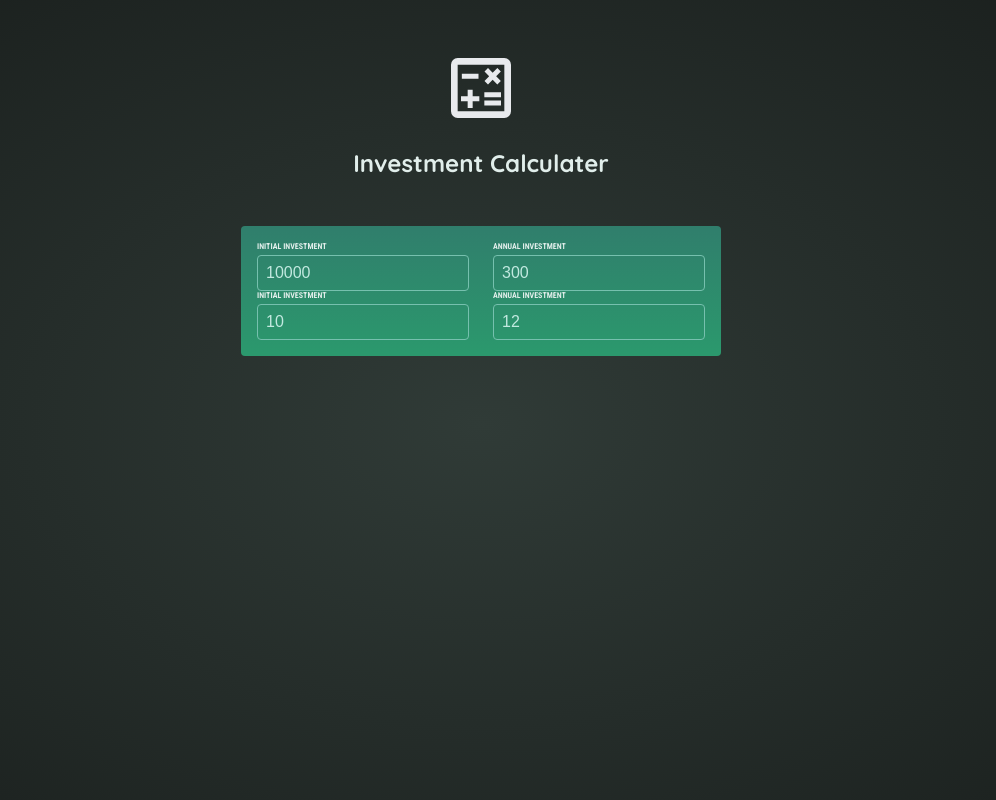
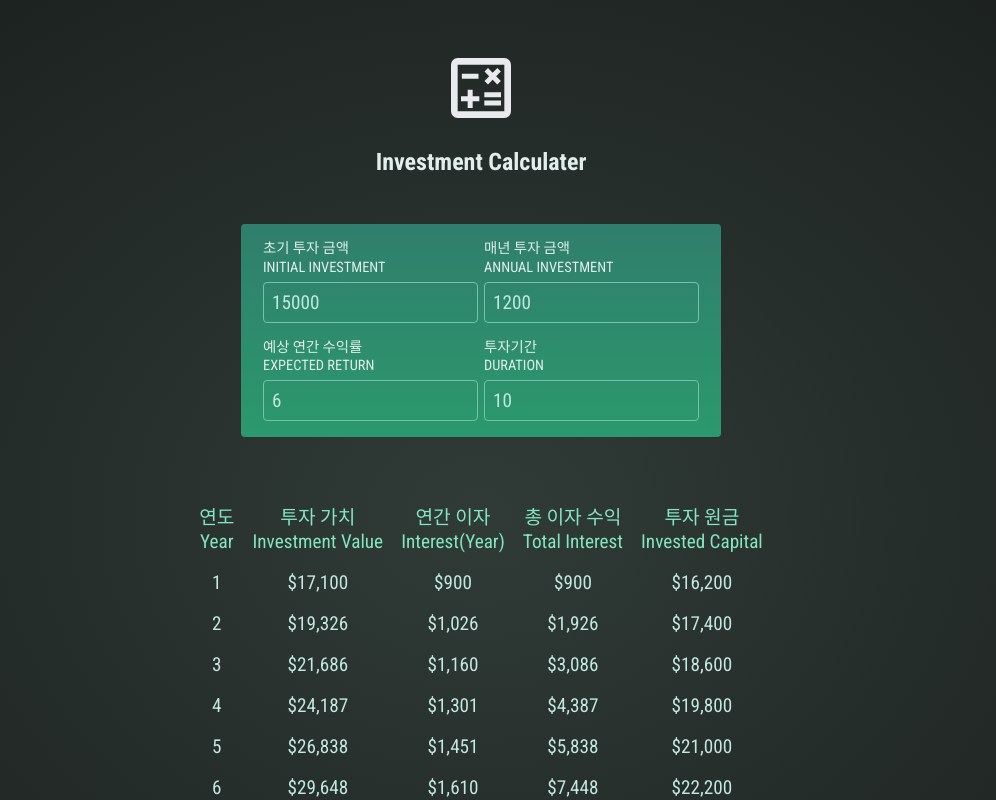
Before and after one commit to puddingForever/react-study, a React (Vite) app: page / in a window 1280 px wide. Shown: the top 800 px of the page, without its empty margins (159-1155 px from the left). Built offline with nearby package versions, Linux system fonts and the light colour scheme.

Commit message:
feat: 계산 값 테이블 업데이트

```diff
--- a/src/App.jsx
+++ b/src/App.jsx
@@ -1,14 +1,14 @@
 import { useState } from "react";
 import Header from "./components/Header";
 import UserInput from "./components/UserInput";
-import { ListTable } from "./components/ListTable";
+import ListTable from "./components/ListTable";
 
 function App() {
   const [inputValue, setUserValue] = useState({
-    initialInvestment: 10000,
-    annualInvestment: 300,
-    expectedReturn: 10,
-    duration: 12,
+    initialInvestment: 15000,
+    annualInvestment: 1200,
+    expectedReturn: 6,
+    duration: 10,
   });
 
   return (
--- a/src/components/ListTable.jsx
+++ b/src/components/ListTable.jsx
@@ -1,12 +1,50 @@
 import { calculateInvestmentResults, formatter } from "../util/investment";
+const THEAD_NAMES = [
+  "연도\nYear",
+  "투자 가치\nInvestment Value",
+  "연간 이자\nInterest(Year)",
+  "총 이자 수익\nTotal Interest",
+  "투자 원금\nInvested Capital",
+];
 
-export function ListTable({ inputValue }) {
-  const result = calculateInvestmentResults(inputValue);
-  console.log(result);
-  //Year, Investment Value, Interest(Year), Total Interest, Invested Capital
+export default function ListTable({ inputValue }) {
+  const results = calculateInvestmentResults(inputValue);
+  const { valueEndOfYear, interest, annualInvestment } = results[0];
+  const initialInvestment = valueEndOfYear - interest - annualInvestment;
+  console.log(results);
   return (
     <>
-      <table id="table"></table>
+      <table id="result">
+        <thead>
+          <tr>
+            {THEAD_NAMES.map((name) => (
+              <td key={name}>{name}</td>
+            ))}
+          </tr>
+        </thead>
+        <tbody>
+          {results.map((result) => {
+            //연도, 연간 이자, 연말 총 투자가치, 연간 투자 금액
+            const { year, interest, valueEndOfYear, annualInvestment } = result;
+            const totalInterest = valueEndOfYear - annualInvestment * year - initialInvestment;
+            const totalAmountInvested = valueEndOfYear - totalInterest;
+            return (
+              <tr key={year} className="center">
+                {/* 연도 */}
+                <td>{year}</td>
+                {/* 투자 가치 */}
+                <td>{formatter.format(valueEndOfYear)}</td>
+                {/* 연간 이자 */}
+                <td>{formatter.format(interest)}</td>
+                {/* 총 이자 */}
+                <td>{formatter.format(totalInterest)}</td>
+                {/* 투자 원금 */}
+                <td>{formatter.format(totalAmountInvested)}</td>
+              </tr>
+            );
+          })}
+        </tbody>
+      </table>
     </>
   );
 }
--- a/src/components/UserInput.jsx
+++ b/src/components/UserInput.jsx
@@ -9,7 +9,11 @@ export default function UserInput({ label, inputValue, setUserValue, ...props })
     <article id="user-input">
       <div className="input-group">
         <div>
-          <label htmlFor={names[0]}>INITIAL INVESTMENT</label>
+          <label htmlFor={names[0]}>
+            초기 투자 금액
+            <br />
+            INITIAL INVESTMENT
+          </label>
           <input
             type="number"
             name={names[0]}
@@ -20,7 +24,11 @@ export default function UserInput({ label, inputValue, setUserValue, ...props })
           />
         </div>
         <div>
-          <label htmlFor={names[1]}>ANNUAL INVESTMENT</label>
+          <label htmlFor={names[1]}>
+            매년 투자 금액
+            <br />
+            ANNUAL INVESTMENT
+          </label>
           <input
             type="number"
             name={names[1]}
@@ -33,7 +41,11 @@ export default function UserInput({ label, inputValue, setUserValue, ...props })
       </div>
       <div className="input-group">
         <div>
-          <label htmlFor={names[2]}>INITIAL INVESTMENT</label>
+          <label htmlFor={names[2]}>
+            예상 연간 수익률
+            <br />
+            EXPECTED RETURN
+          </label>
           <input
             type="number"
             name={names[2]}
@@ -44,7 +56,11 @@ export default function UserInput({ label, inputValue, setUserValue, ...props })
           />
         </div>
         <div>
-          <label htmlFor={names[3]}>ANNUAL INVESTMENT</label>
+          <label htmlFor={names[3]}>
+            투자기간
+            <br />
+            DURATION
+          </label>
           <input
             type="number"
             name={names[3]}
--- a/src/index.css
+++ b/src/index.css
@@ -6,7 +6,7 @@
 
 body {
   margin: 0;
-  font-family: "Quicksand", sans-serif;
+  font-family: "Roboto Condensed", sans-serif;
   -webkit-font-smoothing: antialiased;
   -moz-osx-font-smoothing: grayscale;
   background: radial-gradient(#303b37, #1a1f1d);
@@ -31,9 +31,12 @@ body {
 }
 
 #user-input {
+  display: flex;
+  flex-direction: column;
   padding: 1rem;
   max-width: 30rem;
   margin: 2rem auto;
+  gap: 1rem;
   border-radius: 4px;
   background: linear-gradient(180deg, #307e6c, #2b996d);
 }
@@ -41,15 +44,13 @@ body {
 .input-group {
   display: flex;
   justify-content: space-evenly;
-  gap: 1.5rem;
 }
 
 #user-input label {
   display: block;
   margin-bottom: 0.25rem;
-  font-family: "Roboto Condensed", sans-serif;
-  font-size: 0.5rem;
-  font-weight: bold;
+  font-size: 0.9rem;
+  line-height: 1.3;
   text-transform: uppercase;
 }
 
@@ -60,7 +61,8 @@ body {
   border-radius: 0.25rem;
   background-color: transparent;
   color: #c2e9e0;
-  font-size: 1rem;
+  font-size: 1.2rem;
+  font-family: "Roboto Condensed", sans-serif;
 }
 
 #result {
@@ -71,15 +73,17 @@ body {
   border-spacing: 1rem;
   text-align: right;
 }
-
+#result tr {
+  white-space: pre-line;
+  text-align: center;
+}
 #result thead {
-  font-size: 0.7rem;
+  font-size: 1.2rem;
   color: #83e6c0;
 }
 
 #result tbody {
-  font-family: "Roboto Condensed", sans-serif;
-  font-size: 0.85rem;
+  font-size: 1.2rem;
   color: #c2e9e0;
 }
 
```
Also changed, not shown: src/util/investment.js (+4 -4 lines).
